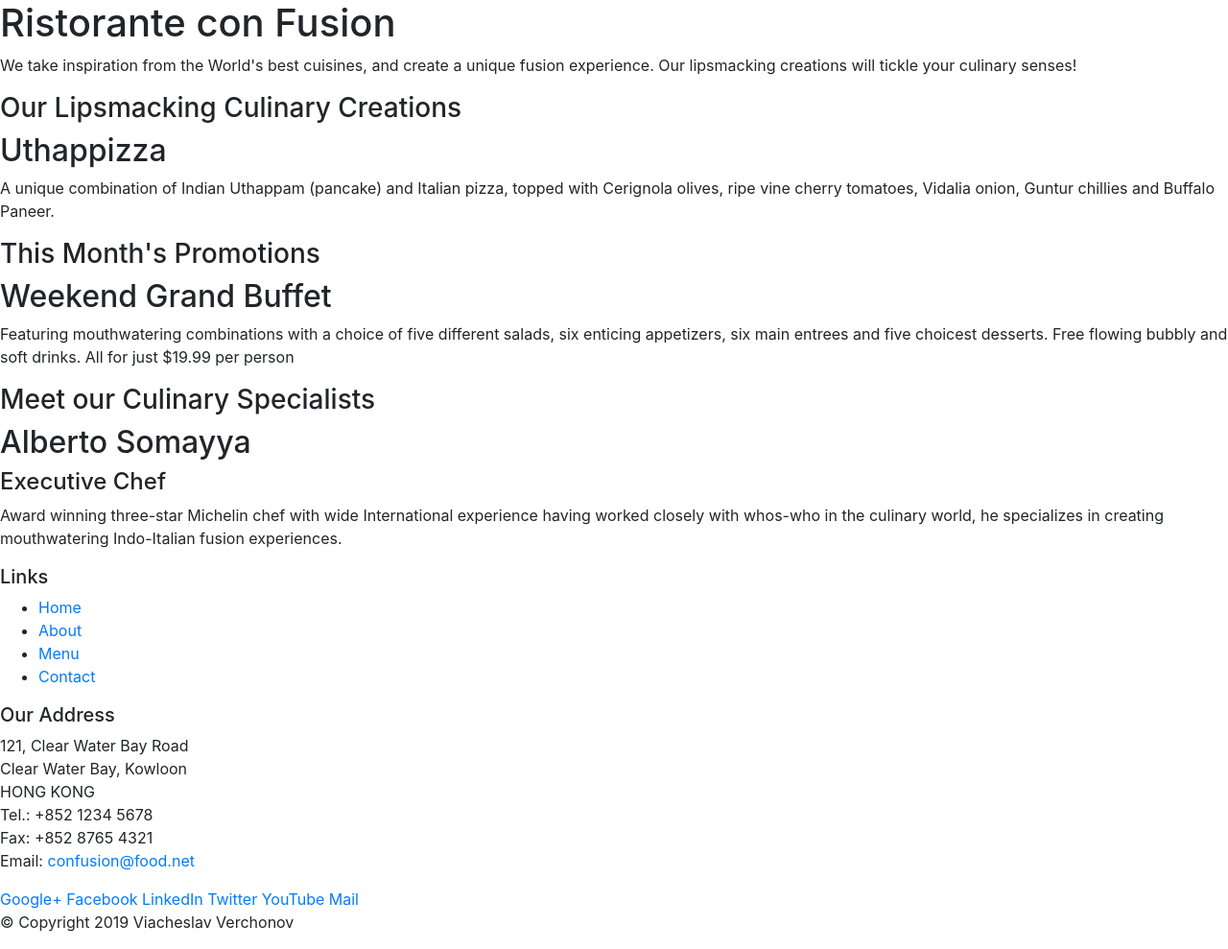
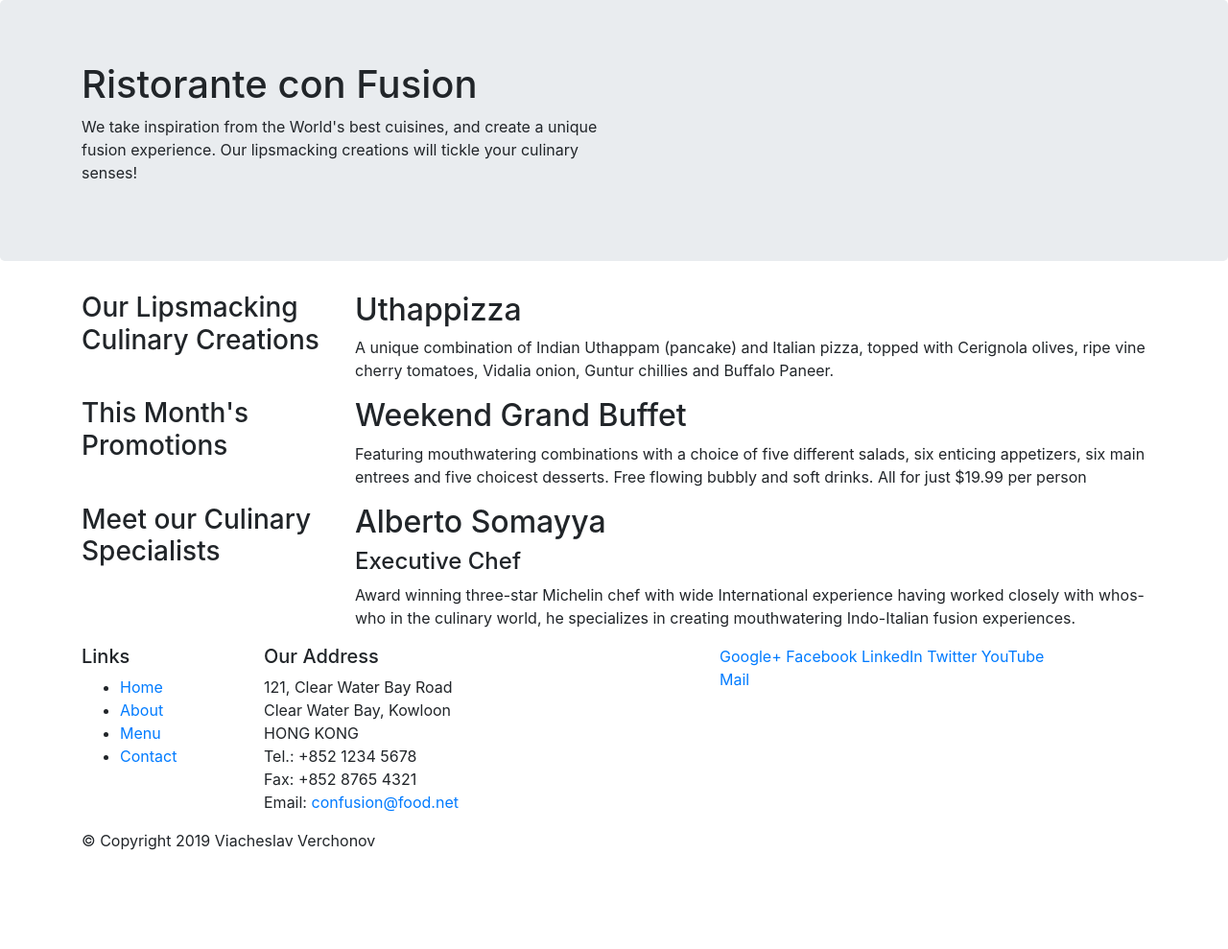
Before and after one commit to shibasensei/frontendUIHongKongUniverity, a website: page index.html in a window 1280 px wide. Shown: the whole page at 96% size. After the commit the page ends 904 px from the top, so only its background shows below. Drawn offline with nearby package versions, Linux system fonts and the light colour scheme.

Commit message:
some bootstrap job done here

```diff
--- a/index.html
+++ b/index.html
@@ -10,46 +10,46 @@
     <title></title>
   </head>
   <body>
-    <header>
-        <div>
-            <div>
-                <div>
+    <header class="jumbotron">
+        <div class="container">
+            <div class="row">
+                <div class="col-12 col-sm-6">
                     <h1>Ristorante con Fusion</h1>
                     <p>We take inspiration from the World's best cuisines, and create a unique fusion experience. Our lipsmacking creations will tickle your culinary senses!</p>
                 </div>
-                <div>
+                <div class="col-12 col-sm">
                 </div>
             </div>
         </div>
     </header>
 
-    <div>
-        <div>
-            <div>
+    <div class="container">
+        <div class="row">
+            <div class="col-12 col-sm-4 col-md-3">
                 <h3>Our Lipsmacking Culinary Creations</h3>
             </div>
-            <div>
+            <div class="col col-sm col-md">
                 <h2>Uthappizza</h2>
                 <p>A unique combination of Indian Uthappam (pancake) and Italian pizza, topped with Cerignola olives, ripe vine cherry tomatoes, Vidalia onion, Guntur chillies and Buffalo Paneer.</p>
             </div>
         </div>
 
 
-        <div>
-            <div>
+        <div class="row">
+            <div class="col-12 col-sm-4 col-md-3">
                 <h3>This Month's Promotions</h3>
             </div>
-            <div>
+            <div class="col col-sm col-md">
                 <h2>Weekend Grand Buffet</h2>
                 <p>Featuring mouthwatering combinations with a choice of five different salads, six enticing appetizers, six main entrees and five choicest desserts. Free flowing bubbly and soft drinks. All for just $19.99 per person </p>
             </div>
         </div>
 
-        <div>
-            <div>
+        <div class="row">
+            <div class="col-12 col-sm-4 col-md-3">
                 <h3>Meet our Culinary Specialists</h3>
             </div>
-            <div>
+            <div class="col col-sm col-md">
                 <h2>Alberto Somayya</h2>
                 <h4>Executive Chef</h4>
                 <p>Award winning three-star Michelin chef with wide International experience having worked closely with whos-who in the culinary world, he specializes in creating mouthwatering Indo-Italian fusion experiences. </p>
@@ -58,9 +58,9 @@
     </div>
 
     <footer>
-        <div>
-            <div>
-                <div>
+        <div class="container">
+            <div class="row">
+                <div class="col-4 col-sm-2">
                     <h5>Links</h5>
                     <ul>
                         <li><a href="#">Home</a></li>
@@ -69,7 +69,7 @@
                         <li><a href="#">Contact</a></li>
                     </ul>
                 </div>
-                <div>
+                <div class="col-7 col-sm-5">
                     <h5>Our Address</h5>
                     <address>
 		              121, Clear Water Bay Road<br>
@@ -80,7 +80,7 @@
 		              Email: <a href="mailto:confusion@food.net">confusion@food.net</a>
 		           </address>
                 </div>
-                <div>
+                <div class="col-12 col-sm-4">
                     <div>
                         <a href="http://google.com/+">Google+</a>
                         <a href="http://www.facebook.com/profile.php?id=">Facebook</a>
@@ -91,8 +91,8 @@
                     </div>
                 </div>
            </div>
-           <div>
-                <div>
+           <div class="row">
+                <div class="col-auto">
                     <p>© Copyright 2019 Viacheslav Verchonov</p>
                 </div>
            </div>
--- a/package.json
+++ b/package.json
@@ -4,7 +4,7 @@
   "description": "first week ",
   "main": "index.js",
   "scripts": {
-    "test": "echo \"Error: no test specified\" && exit 1"
+    "start": ""
   },
   "repository": {
     "type": "git",
```
